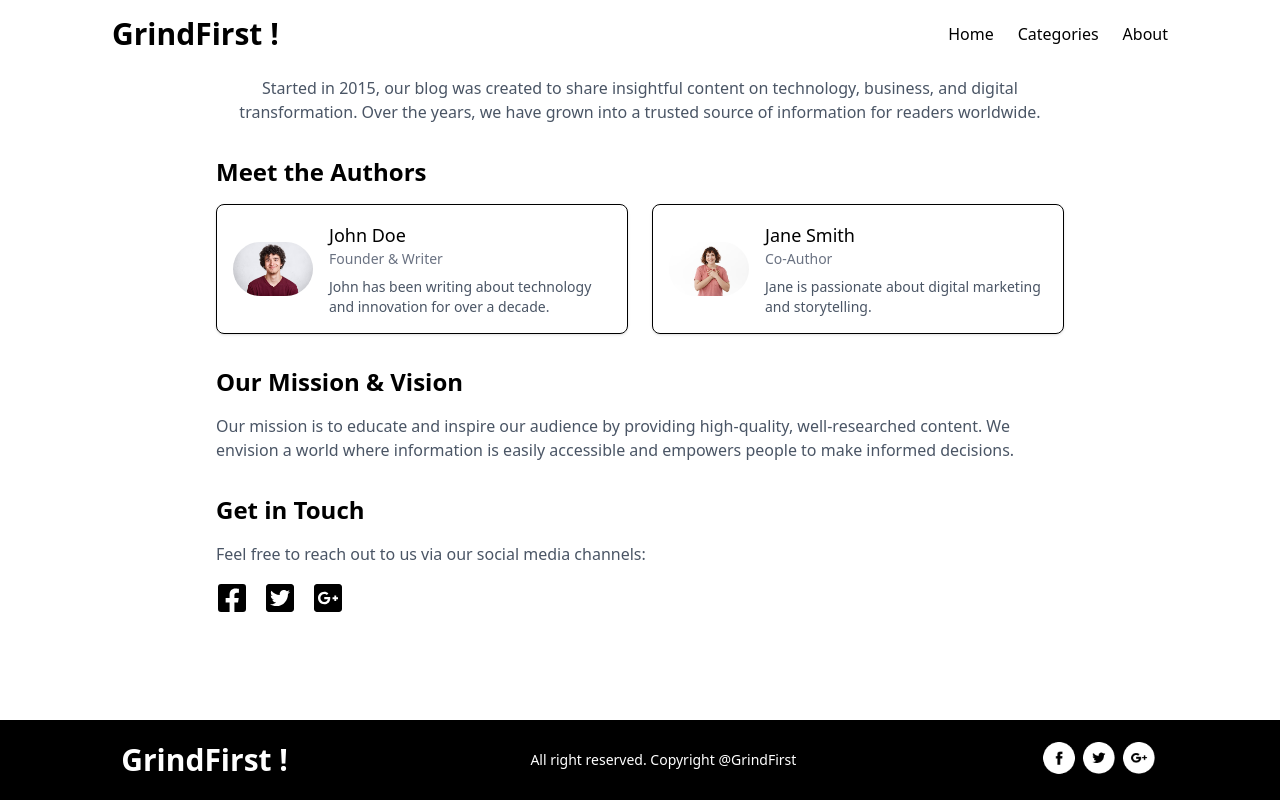
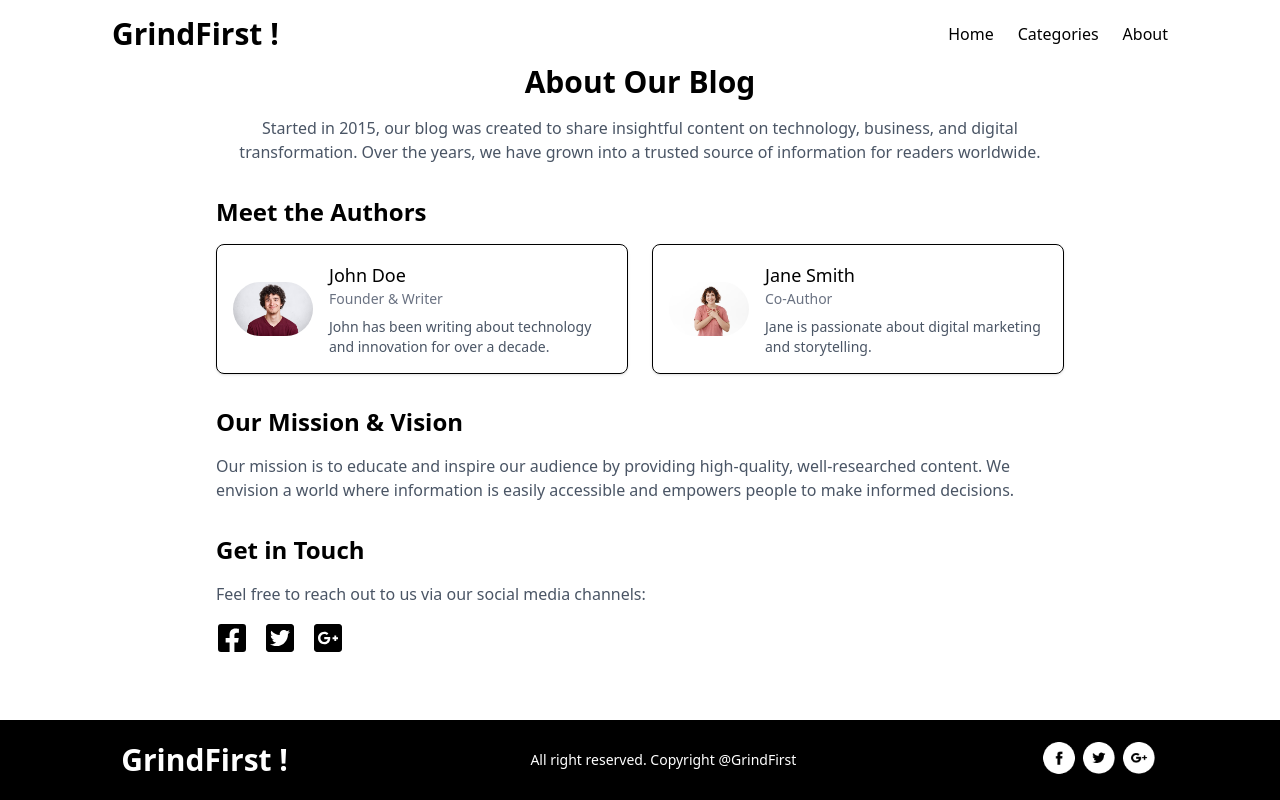
Before and after one commit to JesseMambu12/Blogs, a Next.js app: page /about in a window 1280 px wide. Built offline with nearby package versions, Linux system fonts and the light colour scheme.

Commit message:
revisi margin

```diff
--- a/src/app/Bloglist/page.tsx
+++ b/src/app/Bloglist/page.tsx
@@ -33,7 +33,7 @@ export default function BlogList() {
   return (
     <>
       <div>
-        <div className="flex justify-center md:gap-6 my-10 gap-0">
+        <div className="flex justify-center md:gap-6 my-10 gap-0 pt-20">
           {["All", "Technology", "Startup", "Lifestyle"].map((category) => (
             <button
               key={category}
--- a/src/app/about/page.tsx
+++ b/src/app/about/page.tsx
@@ -22,7 +22,7 @@ const authors = [
 export default function About() {
   return (
     <>
-      <div className="max-w-4xl mx-auto p-6 space-y-8">
+      <div className="max-w-4xl mx-auto p-6 space-y-8 pt-16">
         {/* Blog History */}
         <section className="text-center">
           <h1 className="text-3xl font-bold mb-4">About Our Blog</h1>
--- a/src/app/blog/[slug]/page.tsx
+++ b/src/app/blog/[slug]/page.tsx
@@ -37,7 +37,7 @@ export default function BlogDetail() {
   return (
     <>
       {/* Blog History */}
-      <Link href="/Bloglist" className="flex ml-20 pl-10 pt-5">
+      <Link href="/Bloglist" className="flex ml-20 pl-10 pt-21">
       <IoMdArrowRoundBack className="text-black text-5xl "/>
 
       </Link>
```
